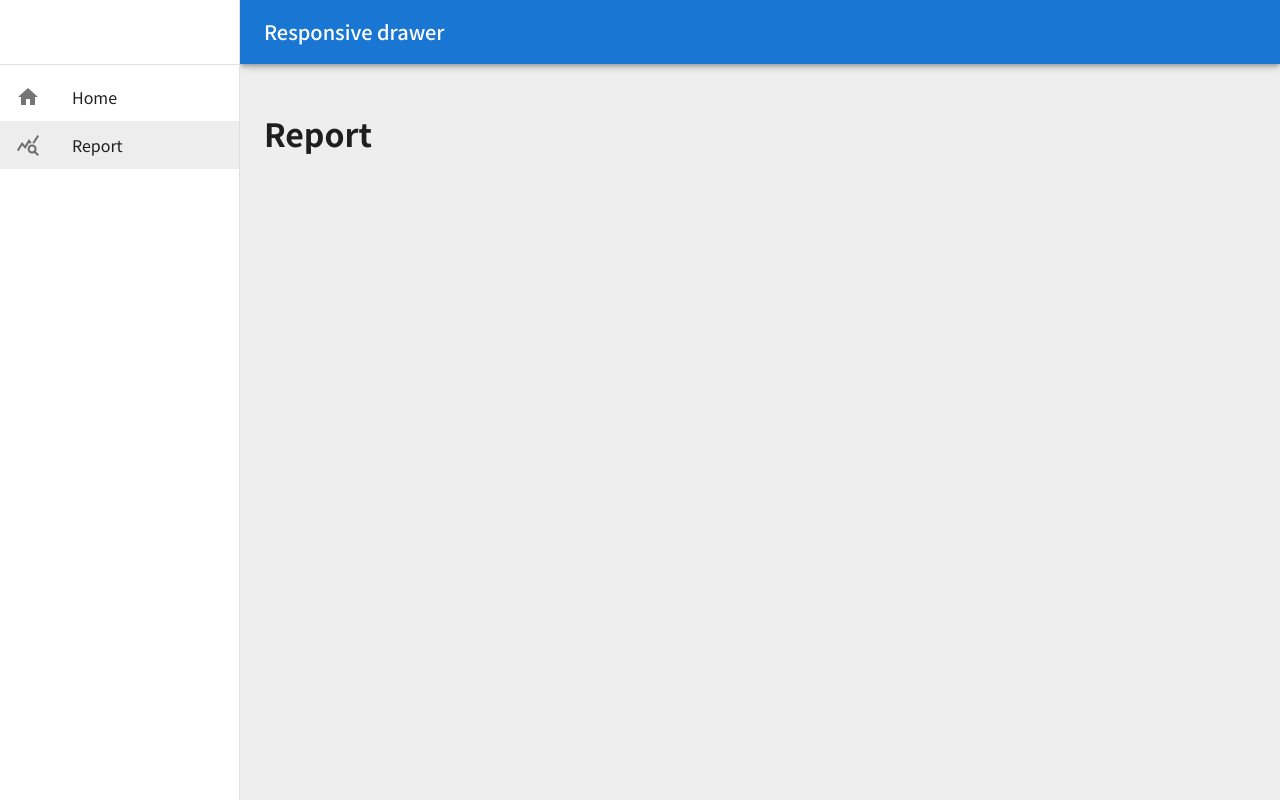
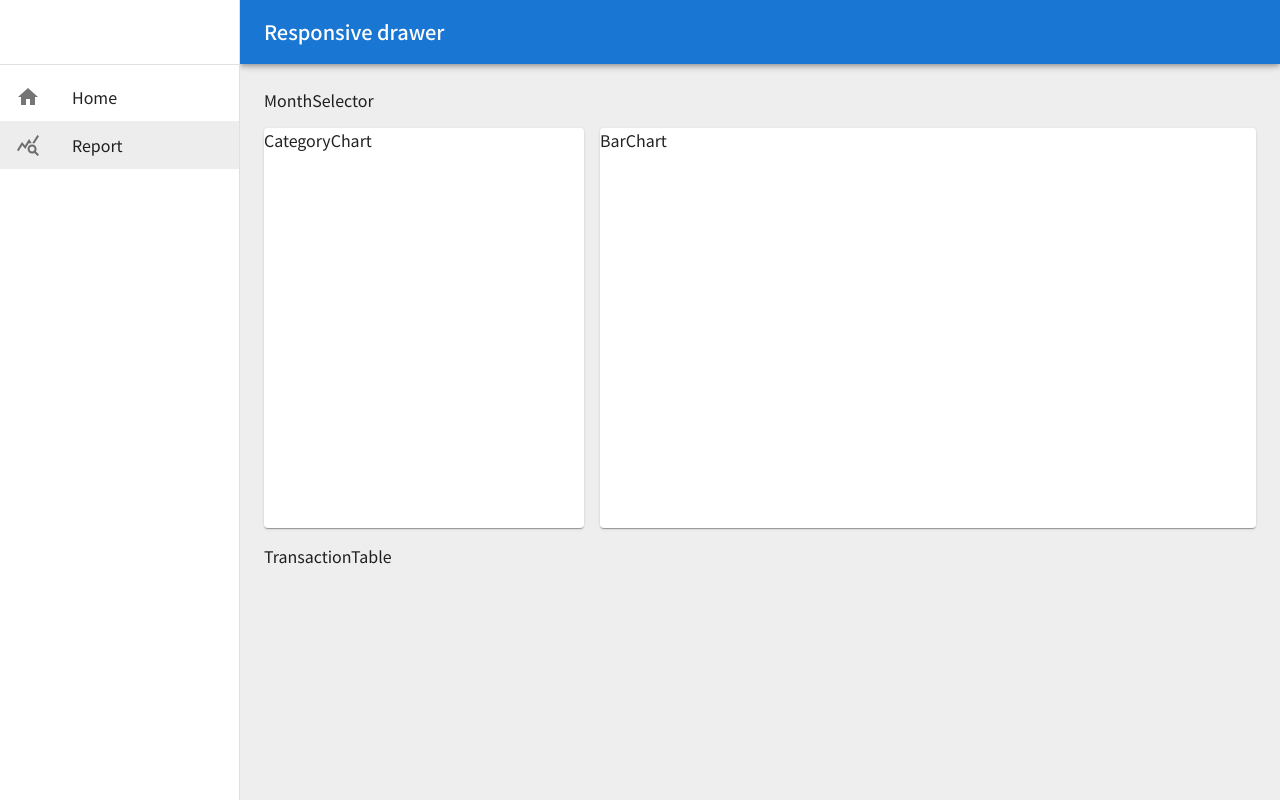
Before and after one commit to Kroro1208/react_household_app, a React (Create React App) app: page /report in a window 1280 px wide. Built offline with nearby package versions, Linux system fonts and the light colour scheme; no server answers; the database is empty.

Commit message:
reportページのレイアウトを実装した

```diff
--- /dev/null
+++ b/src/components/BarChart.tsx
@@ -0,0 +1,11 @@
+import React from 'react'
+
+const BarChart = () => {
+  return (
+    <div>
+      BarChart
+    </div>
+  )
+}
+
+export default BarChart
--- /dev/null
+++ b/src/components/CategoryChart.tsx
@@ -0,0 +1,11 @@
+import React from 'react'
+
+const CategoryChart = () => {
+  return (
+    <div>
+      CategoryChart
+    </div>
+  )
+}
+
+export default CategoryChart
--- /dev/null
+++ b/src/components/MonthSelector.tsx
@@ -0,0 +1,11 @@
+import React from 'react'
+
+const MonthSelector = () => {
+    return (
+        <div>
+            MonthSelector
+        </div>
+    )
+}
+
+export default MonthSelector
--- /dev/null
+++ b/src/components/TransactionTable.tsx
@@ -0,0 +1,11 @@
+import React from 'react'
+
+const TransactionTable = () => {
+  return (
+    <div>
+      TransactionTable
+    </div>
+  )
+}
+
+export default TransactionTable
--- a/src/pages/Report.tsx
+++ b/src/pages/Report.tsx
@@ -1,10 +1,32 @@
-import React from 'react'
+import { Grid, Paper } from "@mui/material"
+import MonthSelector from "../components/MonthSelector"
+import CategoryChart from "../components/CategoryChart"
+import TransactionTable from "../components/TransactionTable"
+import BarChart from "../components/BarChart"
 
 const Report = () => {
+
+  const commonPaperStyle = {
+    height: { xs: "auto", md: "400px" },
+    display: "flex",
+    flexDirection: "column",
+  }
+
   return (
-    <div>
-      <h1>Report</h1>
-    </div>
+    <Grid container spacing={2}>
+      <Grid item xs={12}>
+        <MonthSelector />
+      </Grid>
+      <Grid item xs={12} md={4}>
+        <Paper sx={commonPaperStyle}><CategoryChart /></Paper>
+      </Grid>
+      <Grid item xs={12} md={8}>
+        <Paper sx={commonPaperStyle}><BarChart /></Paper>
+      </Grid>
+      <Grid item xs={12}>
+        <TransactionTable />
+      </Grid>
+    </Grid>
   )
 }
 
```
